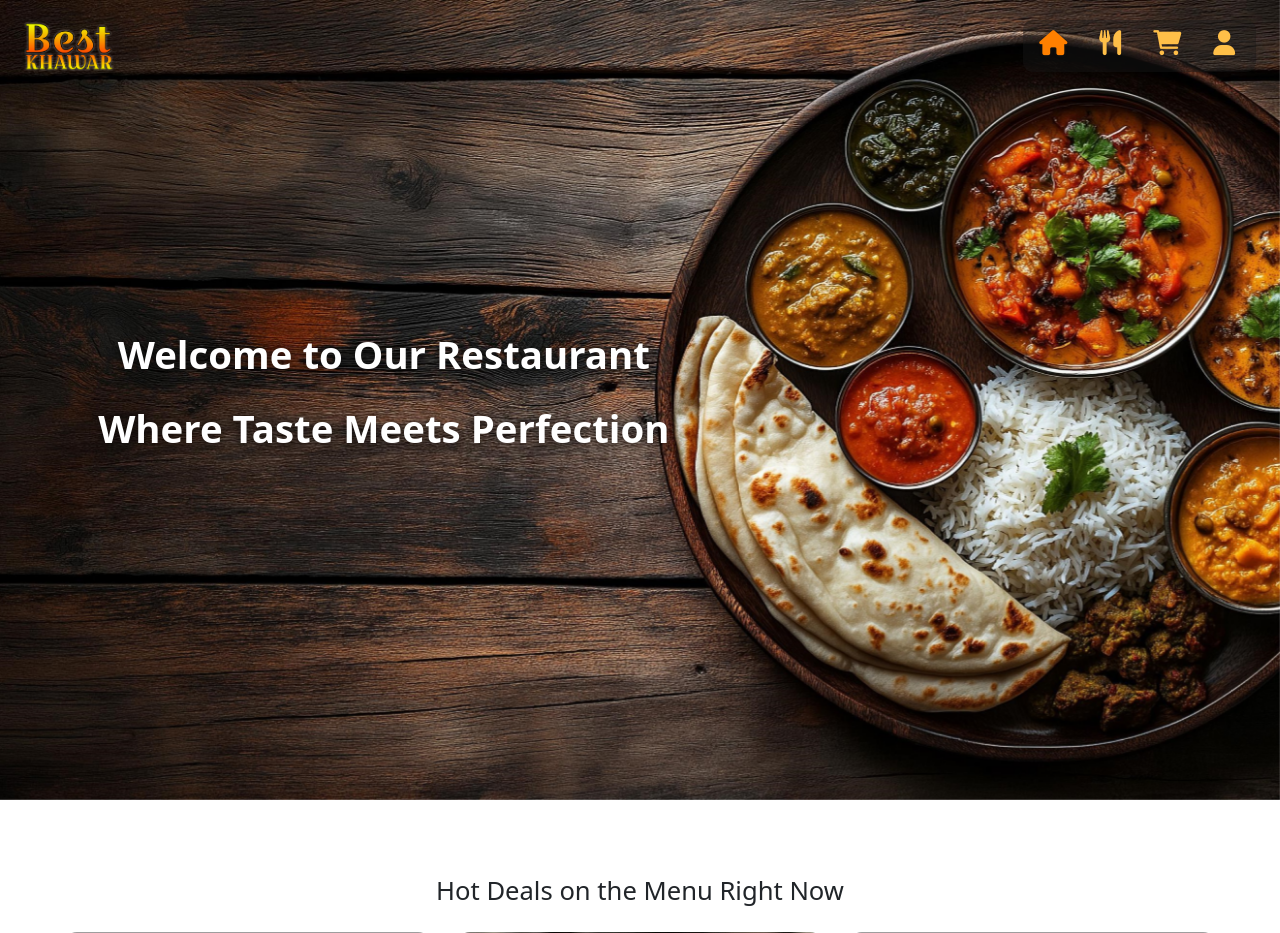
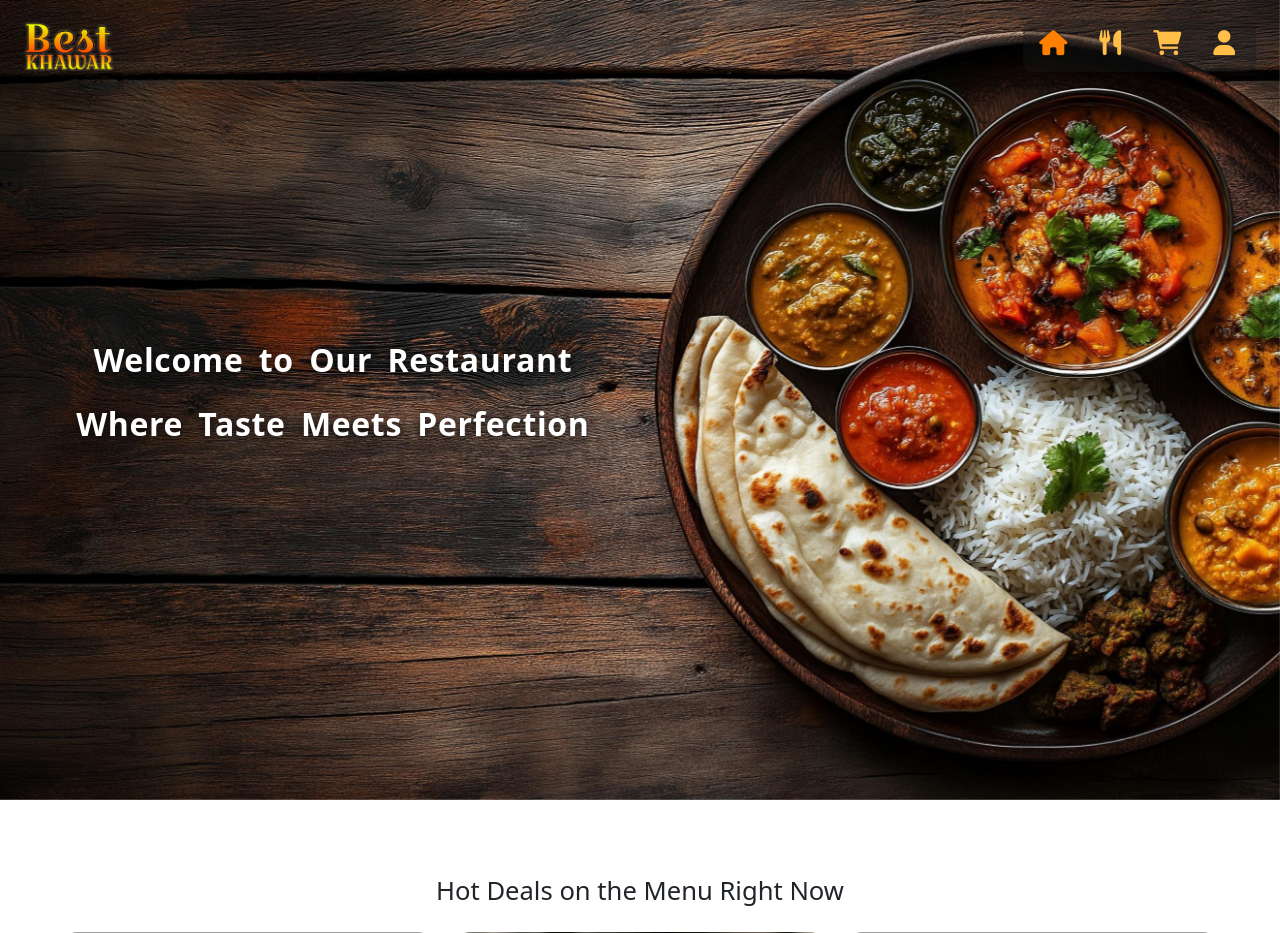
Before and after one commit to SSKsaan/Restaurant-Project, a Django app: page / in a window 1280 px wide. Shown: the top 933 px of the page. Run offline with Django 5.2, Linux system fonts and the light colour scheme; data comes from the database, SQL or seed files in the repository; grey boxes are pictures that could not be loaded.

Commit message:
Tweaked banner text and visit section

```diff
--- a/static/css/home.css
+++ b/static/css/home.css
@@ -10,10 +10,6 @@
   --light-icon-color: #bbb;
   --button-main-color: #007bff;
   --button-alt-color: #0056b3;
-}
-
-body {
-    overflow-x: hidden;
 }
 
 /* == Banner Section == */
@@ -37,10 +33,11 @@ body {
     position: absolute;
     z-index: 2;
     top: 50%;
-    left: 30%;
-    transform: translate(-50%, -50%);
+    left: 26%;
     color: var(--bg-color);
-    font-size: 3vw;
+    font-size: 2.5vw;
+    word-spacing: max(0.5vw, 5px);
+    letter-spacing: max(0.05vw, 0.5px);
     text-align: center;
     text-shadow: 0 2px 8px var(--text-shadow-color);
     font-weight: bold;
@@ -367,7 +364,7 @@ body {
 }
 
 .visit-us-text p {
-    font-size: 1vw;
+    font-size: 1.25vw;
     margin-bottom: 1.5vw;
 }
 
@@ -480,11 +477,11 @@ body {
     }
 
     .visit-us-text p {
-        font-size: 2vw;
+        font-size: 2.5vw;
     }
 
     .call-button {
-        font-size: 2.5vw;
+        font-size: 4vw;
     }
 
     #review-card {
@@ -515,8 +512,8 @@ body {
 
 @keyframes subtleWiggle {
   0%   { transform: translate(-50%, -50%); }
-  25%  { transform: translate(-49.8%, -50.2%); }
+  25%  { transform: translate(-50%, -51%); }
   50%  { transform: translate(-50%, -50%); }
-  75%  { transform: translate(-50.2%, -49.8%); }
+  75%  { transform: translate(-50%, -49%); }
   100% { transform: translate(-50%, -50%); }
-} /* causes temporary overflow */
+}
```
